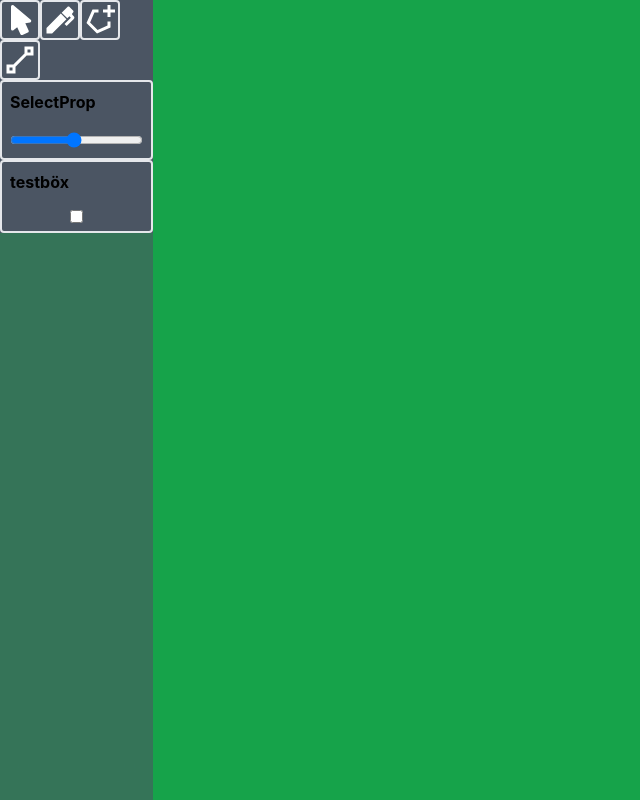
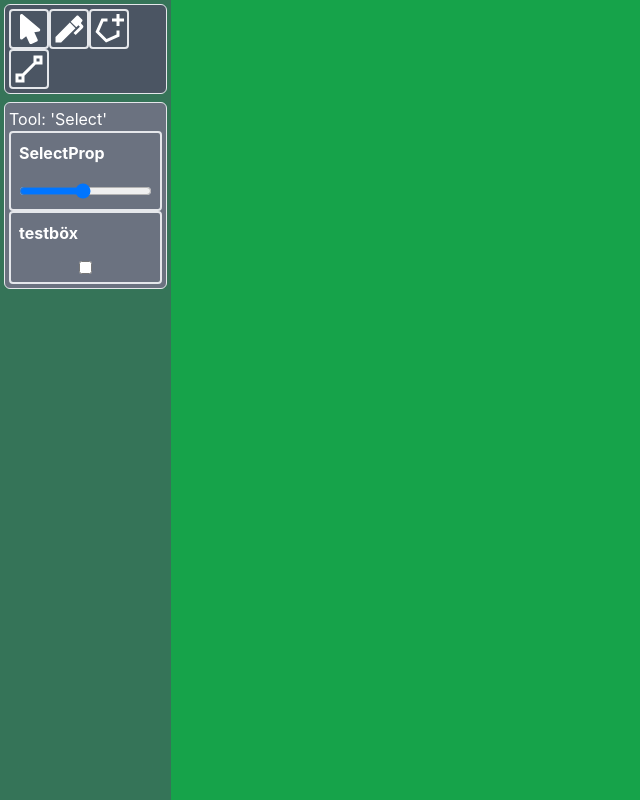
Before and after one commit to Lendi24/MeshMap, a React (Create React App) app: page /editor in a window 1280 px wide. Shown: the whole page, without its empty margins (0-640 px from the left). Built offline with nearby package versions, Linux system fonts and the light colour scheme.

Commit message:
updated ui

```diff
--- a/src/components/SideBar.tsx
+++ b/src/components/SideBar.tsx
@@ -49,6 +49,7 @@ class SideBar extends React.Component {
                 />
                 <ConfigSelect
                     selectors={(tools[ (this.state as SideBarState).selectedToolId ] as SidebarTool).conf}
+                    toolTitle={(tools[ (this.state as SideBarState).selectedToolId ].data.title)}
                 />
             </div>
         );
--- a/src/components/SideBar/ConfigSelect.tsx
+++ b/src/components/SideBar/ConfigSelect.tsx
@@ -3,6 +3,7 @@ import {ConfigSelectorSlider, ConfigSelectorBox} from './ConfigSelect/Selector';
 
 interface ConfigSelectState {
     selectors:any;
+    toolTitle:string;
 }
 
 function ConfigSelect(props:ConfigSelectState) {
@@ -52,9 +53,10 @@ function ConfigSelect(props:ConfigSelectState) {
 
     return (
         <div
-            className="flex flex-row flex-wrap bg-gray-600 z-20">
-            {/*selectors*/}
-            {React.createElement("div", { className: "contexCon" },selectors)}
+            className="flex flex-col bg-gray-500 z-20 text-white    m-1 p-1 rounded-md border">
+            {`Tool: '${props.toolTitle}'`}
+            {selectors}
+            {/*React.createElement("div", { className: "contexCon" },selectors)*/}
         </div>
     );
 }
--- a/src/components/SideBar/ToolSelect.tsx
+++ b/src/components/SideBar/ToolSelect.tsx
@@ -22,7 +22,7 @@ function ToolSelect(props:ToolSelectState) {
 
     return (
         <div
-            className="flex flex-row flex-wrap bg-gray-600 z-20">
+            className="flex flex-row flex-wrap bg-gray-600 z-20   m-1 p-1 rounded-md border">
             {tools}
         </div>
     );
```
